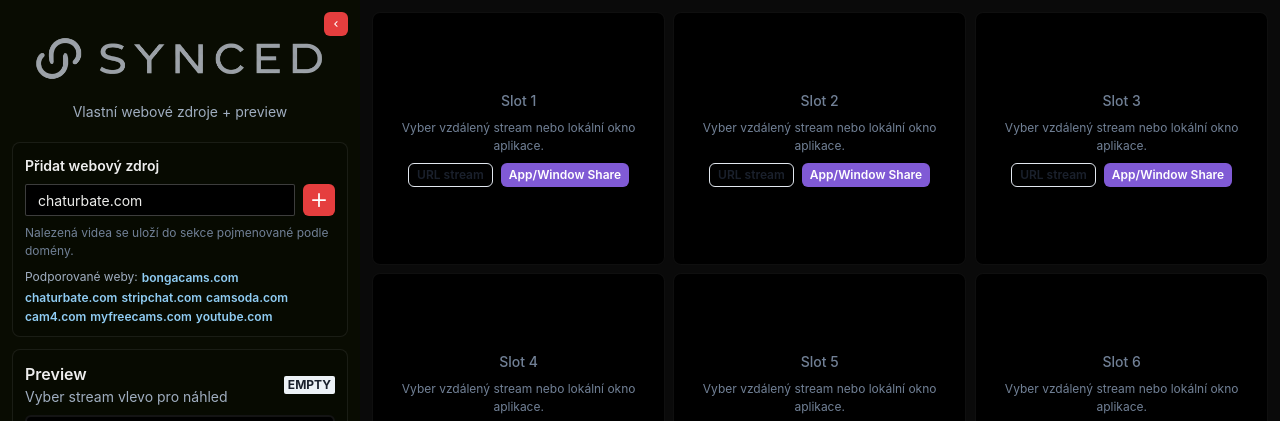
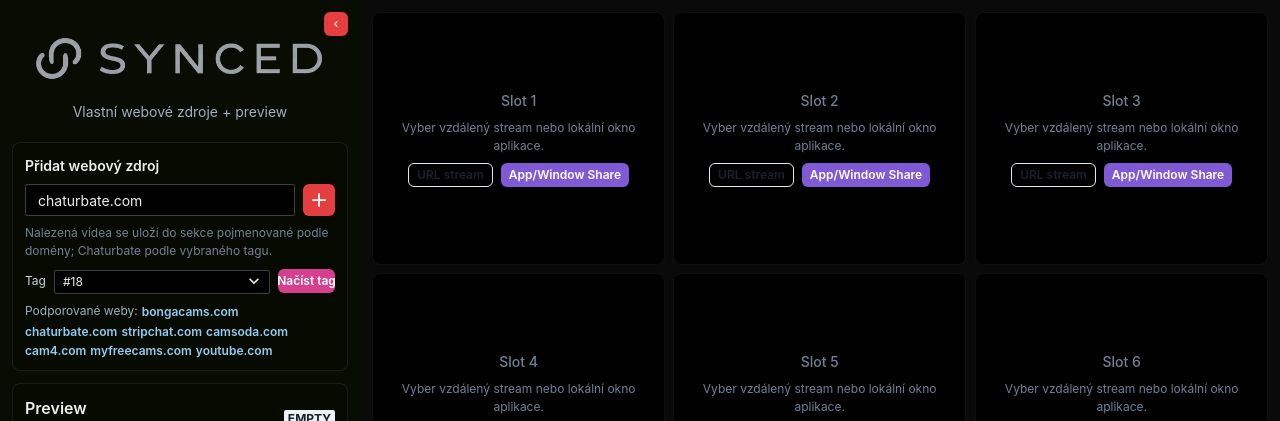
Before and after one commit to jnovec/synced-novec-online, a Next.js app: page / in a window 1280 px wide. Both pictures are taken after a click on the button "chaturbate.com". Shown: the top 421 px of the page. Built offline with nearby package versions, Linux system fonts and the light colour scheme.

Commit message:
Add Chaturbate tag categories

```diff
--- a/src/components/Sidebar.tsx
+++ b/src/components/Sidebar.tsx
@@ -5,12 +5,13 @@ import { useControlsContext } from '@/contexts/useControls';
 import { findFirstEmptyVisibleSlot } from '@/lib/slotSelection';
 import { resolveRemoteStreamUrl, shouldEmbedRemotePage } from '@/lib/remoteVideo';
 import { AddIcon, ChevronLeftIcon, ChevronRightIcon } from '@chakra-ui/icons';
-import { Accordion, Badge, Box, Button, Divider, Flex, Icon, IconButton, Image, Input, Spinner, Text, useToast } from '@chakra-ui/react';
+import { Accordion, Badge, Box, Button, Divider, Flex, Icon, IconButton, Image, Input, Select, Spinner, Text, useToast } from '@chakra-ui/react';
 import { DragEvent, useEffect, useState } from 'react';
 import ReactPlayer from 'react-player';
 
 const supportedSourceWebsites = ['bongacams.com', 'chaturbate.com', 'stripchat.com', 'camsoda.com', 'cam4.com', 'myfreecams.com', 'youtube.com'];
 const SLOT_DRAG_TYPE = 'application/x-synced-slot-index';
+const defaultChaturbateTags = ['18', 'young'];
 
 export const Sidebar = () => {
   const toast = useToast();
@@ -18,6 +19,8 @@ export const Sidebar = () => {
   const { selectedVideo, setSelectedVideo, slots, gridSize, setSlotVideo } = useControlsContext();
   const [minimized, setMinimized] = useState<boolean>(false);
   const [sourceUrl, setSourceUrl] = useState('');
+  const [chaturbateTag, setChaturbateTag] = useState('18');
+  const [chaturbateTags, setChaturbateTags] = useState(defaultChaturbateTags);
   const [resolvedPreviewUrl, setResolvedPreviewUrl] = useState<string | null>(null);
   const [previewLoading, setPreviewLoading] = useState(false);
   const [isPreviewDropActive, setIsPreviewDropActive] = useState(false);
@@ -127,17 +130,22 @@ export const Sidebar = () => {
     });
   };
 
+  const isChaturbateSource = /(?:^|\/\/)(?:www\.)?chaturbate\.com(?:\/|$)/i.test(sourceUrl.trim());
+
   const handleSourceSubmit = async () => {
     if (!sourceUrl.trim()) return;
     try {
-      const result = await loadSource(sourceUrl);
+      const result = await loadSource(sourceUrl, isChaturbateSource ? chaturbateTag : '');
+      if (result.tags.length) {
+        setChaturbateTags((current) => Array.from(new Set([...defaultChaturbateTags, ...current, ...result.tags])).sort());
+      }
       toast({
         title: `${result.category}: ${result.count} položek`,
         status: 'success',
         duration: 3000,
         isClosable: true,
       });
-      setSourceUrl('');
+      if (!isChaturbateSource) setSourceUrl('');
     } catch (error) {
       toast({
         title: 'Zdroj se nepodařilo načíst',
@@ -340,8 +348,29 @@ export const Sidebar = () => {
               />
             </Flex>
             <Text color="gray.500" fontSize="xs" mt="2">
-              Nalezená videa se uloží do sekce pojmenované podle domény.
+              Nalezená videa se uloží do sekce pojmenované podle domény; Chaturbate podle vybraného tagu.
             </Text>
+            {isChaturbateSource && (
+              <Flex mt="2" gap="2" alignItems="center">
+                <Text color="gray.300" fontSize="xs" whiteSpace="nowrap">Tag</Text>
+                <Select
+                  size="xs"
+                  value={chaturbateTag}
+                  onChange={(event) => setChaturbateTag(event.target.value)}
+                  bg="black"
+                  borderColor="whiteAlpha.400"
+                  color="#EEEEEC"
+                  aria-label="Chaturbate tag"
+                >
+                  {chaturbateTags.map((tag) => (
+                    <option key={tag} value={tag}>#{tag}</option>
+                  ))}
+                </Select>
+                <Button size="xs" colorScheme="pink" onClick={() => void handleSourceSubmit()} isLoading={isLoadingSource}>
+                  Načíst tag
+                </Button>
+              </Flex>
+            )}
             <Box color="gray.400" fontSize="xs" mt="2">
               <Flex gap="1" flexWrap="wrap" alignItems="center">
                 <Text as="span">Podporované weby:</Text>
--- a/src/contexts/useChannels.tsx
+++ b/src/contexts/useChannels.tsx
@@ -19,7 +19,7 @@ interface ChannelsContextInterface {
   saveChannelToPlaylist: (channel: SaveableChannel) => string;
   deleteChannel: (deleteChannelCategory: string, deleteChannelUrl: string) => void;
   clearChannels: () => void;
-  loadSource: (sourceUrl: string) => Promise<SourceLoadResult>;
+  loadSource: (sourceUrl: string, tag?: string) => Promise<SourceLoadResult>;
   importPlaylist: (playlistUrl: string) => Promise<number>;
 }
 
@@ -182,7 +182,7 @@ export const ChannelsContextProvider = ({ children }: ChannelsContextProviderPro
     return setChannels({});
   };
 
-  const loadSource = async (sourceUrl: string): Promise<SourceLoadResult> => {
+  const loadSource = async (sourceUrl: string, tag = ''): Promise<SourceLoadResult> => {
     if (loadingSourceRef.current) throw new Error('Jiný zdroj se právě načítá.');
     loadingSourceRef.current = true;
     setIsLoadingSource(true);
@@ -193,7 +193,7 @@ export const ChannelsContextProvider = ({ children }: ChannelsContextProviderPro
         method: 'POST',
         cache: 'no-store',
         headers: { 'content-type': 'application/json' },
-        body: JSON.stringify({ url: sourceUrl }),
+        body: JSON.stringify({ url: sourceUrl, tag }),
       });
       const contentType = response.headers.get('content-type') ?? '';
       if (!contentType.includes('application/json')) {
@@ -211,8 +211,8 @@ export const ChannelsContextProvider = ({ children }: ChannelsContextProviderPro
         return next;
       });
       setLastUpdatedAt(Date.now());
-      posthog.capture('source_loaded', { source: data.category, channel_count: nextChannels.length });
-      return { category: data.category, count: nextChannels.length };
+      posthog.capture('source_loaded', { source: data.category, channel_count: nextChannels.length, tag });
+      return { category: data.category, count: nextChannels.length, tags: normalizeTags(data.tags) };
     } catch (error) {
       const message = error instanceof Error ? error.message : 'Načtení zdroje selhalo.';
       setSourceError(message);
@@ -299,13 +299,20 @@ export interface Channel {
 interface SourceApiResponse {
   category?: string;
   channels?: Channel[];
+  tags?: string[];
   error?: string;
 }
 
 interface SourceLoadResult {
   category: string;
   count: number;
+  tags: string[];
 }
+
+const normalizeTags = (value: unknown): string[] =>
+  Array.isArray(value)
+    ? value.filter((tag): tag is string => typeof tag === 'string' && /^[a-z0-9][a-z0-9_-]{0,31}$/i.test(tag))
+    : [];
 
 const sourceErrorMessage = (error: string | undefined, status: number): string => {
   if (error === 'no_videos_found') return 'Na stránce nebyly nalezeny žádné streamy ani videa.';
--- a/src/lib/chaturbateSource.ts
+++ b/src/lib/chaturbateSource.ts
@@ -9,6 +9,7 @@ interface ChaturbateRoom {
   num_users?: unknown;
   gender?: unknown;
   location?: unknown;
+  tags?: unknown;
 }
 
 interface ChaturbateListing {
@@ -17,7 +18,7 @@ interface ChaturbateListing {
 
 export const isChaturbateUrl = (url: URL): boolean => /(^|\.)chaturbate\.com$/i.test(url.hostname);
 
-export const buildChaturbateListingUrl = (sourceUrl: URL): URL => {
+export const buildChaturbateListingUrl = (sourceUrl: URL, tag = ''): URL => {
   const listingUrl = new URL('/api/ts/roomlist/room-list/', sourceUrl.origin);
   // Keep Chaturbate's own recommendation/ranking logic enabled so the result
   // is much closer to what the homepage shows instead of forcing a generic list.
@@ -27,16 +28,13 @@ export const buildChaturbateListingUrl = (sourceUrl: URL): URL => {
 
   const gender = chaturbateGender(sourceUrl);
   if (gender) listingUrl.searchParams.set('genders', gender);
+  if (tag) listingUrl.searchParams.set('tags', tag);
   return listingUrl;
 };
 
 export const parseChaturbateListing = (payload: unknown, sourceUrl: URL): DiscoveredChannel[] => {
   if (!payload || typeof payload !== 'object') return [];
-  const rooms = Array.isArray(payload)
-    ? payload
-    : Array.isArray((payload as ChaturbateListing).rooms)
-      ? (payload as ChaturbateListing).rooms
-      : (payload as { data?: ChaturbateListing }).data?.rooms;
+  const rooms = chaturbateRooms(payload);
   if (!Array.isArray(rooms)) return [];
 
   const channels: DiscoveredChannel[] = [];
@@ -70,6 +68,36 @@ export const parseChaturbateListing = (payload: unknown, sourceUrl: URL): Discov
   // Preserve the order returned by Chaturbate. Re-sorting by viewer count here
   // destroys the homepage/recommendation ranking and makes the list look unrelated.
   return channels;
+};
+
+export const extractChaturbateTags = (payload: unknown, limit = 50): string[] => {
+  const occurrences = new Map<string, number>();
+
+  for (const value of chaturbateRooms(payload)) {
+    if (!value || typeof value !== 'object') continue;
+    const tags = (value as ChaturbateRoom).tags;
+    if (!Array.isArray(tags)) continue;
+
+    for (const tag of tags) {
+      if (typeof tag !== 'string') continue;
+      const normalized = tag.trim().toLowerCase();
+      if (!/^[a-z0-9][a-z0-9_-]{0,31}$/.test(normalized)) continue;
+      occurrences.set(normalized, (occurrences.get(normalized) ?? 0) + 1);
+    }
+  }
+
+  return Array.from(occurrences.entries())
+    .sort(([firstTag, firstCount], [secondTag, secondCount]) => secondCount - firstCount || firstTag.localeCompare(secondTag))
+    .slice(0, limit)
+    .map(([tag]) => tag);
+};
+
+const chaturbateRooms = (payload: unknown): unknown[] => {
+  if (!payload || typeof payload !== 'object') return [];
+  if (Array.isArray(payload)) return payload;
+  if (Array.isArray((payload as ChaturbateListing).rooms)) return (payload as ChaturbateListing).rooms as unknown[];
+  const nestedRooms = (payload as { data?: ChaturbateListing }).data?.rooms;
+  return Array.isArray(nestedRooms) ? nestedRooms : [];
 };
 
 const chaturbateGender = (url: URL): string => {
--- a/src/pages/api/video-source.ts
+++ b/src/pages/api/video-source.ts
@@ -1,6 +1,7 @@
 import { buildBongaListingUrl, isBongaCamsUrl, parseBongaHomepage, parseBongaListing } from '@/lib/bongacams';
 import {
   buildChaturbateListingUrl,
+  extractChaturbateTags,
   isChaturbateUrl,
   parseChaturbateListing,
 } from '@/lib/chaturbateSource';
@@ -24,6 +25,7 @@ export default async function handler(req: NextApiRequest, res: NextApiResponse)
   if (req.method !== 'POST') return res.status(405).json({ error: 'method_not_allowed' });
 
   const rawUrl = typeof req.body?.url === 'string' ? req.body.url : '';
+  const requestedTag = normalizeChaturbateTag(req.body?.tag);
   res.setHeader('Cache-Control', 'no-store, max-age=0');
 
   try {
@@ -46,10 +48,12 @@ export default async function handler(req: NextApiRequest, res: NextApiResponse)
       });
     }
 
+    const isChaturbate = isChaturbateUrl(sourceUrl);
+    const chaturbateTag = isChaturbate ? requestedTag || '18' : '';
     const discovered = isBongaCamsUrl(sourceUrl)
       ? await discoverBongaCams(sourceUrl)
-      : isChaturbateUrl(sourceUrl)
-        ? await discoverChaturbate(sourceUrl)
+      : isChaturbate
+        ? await discoverChaturbate(sourceUrl, chaturbateTag)
         : isStripchatUrl(sourceUrl)
           ? await discoverStripchat(sourceUrl)
           : isCamSodaUrl(sourceUrl)
@@ -61,13 +65,14 @@ export default async function handler(req: NextApiRequest, res: NextApiResponse)
                 : isYoutubeUrl(sourceUrl)
                   ? await discoverYoutube(sourceUrl)
                 : await discoverGeneric(sourceUrl);
-    const { channels, finalUrl } = discovered;
+    const { channels, finalUrl, tags } = discovered;
     if (!channels.length) return res.status(422).json({ error: 'no_videos_found' });
 
     return res.status(200).json({
-      category: sourceCategoryName(finalUrl),
+      category: isChaturbate ? `${sourceCategoryName(finalUrl)} #${chaturbateTag}` : sourceCategoryName(finalUrl),
       sourceUrl: finalUrl.toString(),
       channels,
+      ...(isChaturbate ? { tags: tags ?? [] } : {}),
     });
   } catch (error) {
     const message = error instanceof Error ? error.message : 'source_fetch_failed';
@@ -80,6 +85,7 @@ export default async function handler(req: NextApiRequest, res: NextApiResponse)
 interface DiscoveryResult {
   channels: DiscoveredChannel[];
   finalUrl: URL;
+  tags?: string[];
 }
 
 const discoverGeneric = async (sourceUrl: URL): Promise<DiscoveryResult> => {
@@ -147,15 +153,16 @@ const tryBongaListing = async (sourceUrl: URL, setCookies: string[] = []): Promi
   return [];
 };
 
-const discoverChaturbate = async (sourceUrl: URL): Promise<DiscoveryResult> => {
-  const directChannels = await tryChaturbateListing(sourceUrl);
-  if (directChannels.length) return { channels: directChannels, finalUrl: sourceUrl };
+const discoverChaturbate = async (sourceUrl: URL, tag: string): Promise<DiscoveryResult> => {
+  const directListing = await tryChaturbateListing(sourceUrl, [], tag);
+  if (directListing.channels.length) return { ...directListing, finalUrl: sourceUrl };
 
   const landing = await fetchPublicText(sourceUrl, { timeoutMs: 20_000 });
-  const channels = await tryChaturbateListing(landing.finalUrl, landing.setCookies);
+  const listing = await tryChaturbateListing(landing.finalUrl, landing.setCookies, tag);
   return {
-    channels: channels.length ? channels : extractVideoChannels(landing.text, landing.finalUrl),
+    channels: listing.channels.length ? listing.channels : extractVideoChannels(landing.text, landing.finalUrl),
     finalUrl: landing.finalUrl,
+    tags: listing.tags,
   };
 };
 
@@ -224,10 +231,10 @@ const discoverYoutube = async (sourceUrl: URL): Promise<DiscoveryResult> => {
   return { channels: channels.length ? channels : extractVideoChannels(landing.text, landing.finalUrl), finalUrl: landing.finalUrl };
 };
 
-const tryChaturbateListing = async (sourceUrl: URL, setCookies: string[] = []): Promise<DiscoveredChannel[]> => {
+const tryChaturbateListing = async (sourceUrl: URL, setCookies: string[] = [], tag = ''): Promise<Pick<DiscoveryResult, 'channels' | 'tags'>> => {
   try {
     const cookie = requestCookieHeader(setCookies);
-    const listing = await fetchPublicText(buildChaturbateListingUrl(sourceUrl), {
+    const listing = await fetchPublicText(buildChaturbateListingUrl(sourceUrl, tag), {
       maxBytes: 5_000_000,
       timeoutMs: 25_000,
       headers: {
@@ -237,11 +244,21 @@ const tryChaturbateListing = async (sourceUrl: URL, setCookies: string[] = []):
         ...(cookie ? { cookie } : {}),
       },
     });
-    return parseChaturbateListing(JSON.parse(listing.text), sourceUrl);
+    const payload = JSON.parse(listing.text);
+    return {
+      channels: parseChaturbateListing(payload, sourceUrl),
+      tags: extractChaturbateTags(payload),
+    };
   } catch (error) {
     console.warn('Chaturbate listing request failed', error instanceof Error ? error.message : error);
-    return [];
+    return { channels: [], tags: [] };
   }
+};
+
+const normalizeChaturbateTag = (value: unknown): string => {
+  if (typeof value !== 'string') return '';
+  const tag = value.trim().replace(/^#/, '').toLowerCase();
+  return /^[a-z0-9][a-z0-9_-]{0,31}$/.test(tag) ? tag : '';
 };
 
 const requestCookieHeader = (setCookies: string[]): string =>
```
Also changed, not shown: 1 other file (tests, documents, lock files or other folders).
